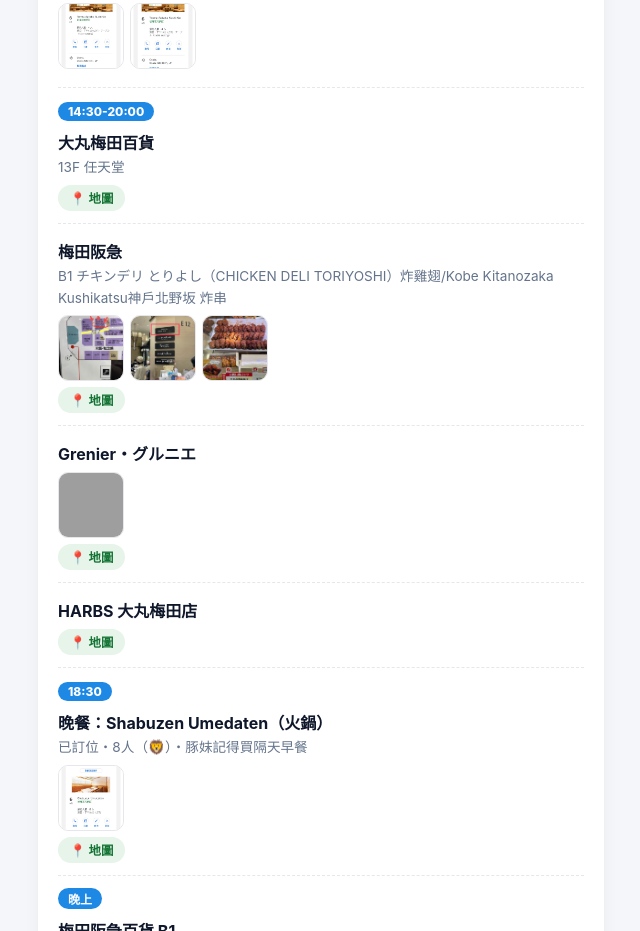
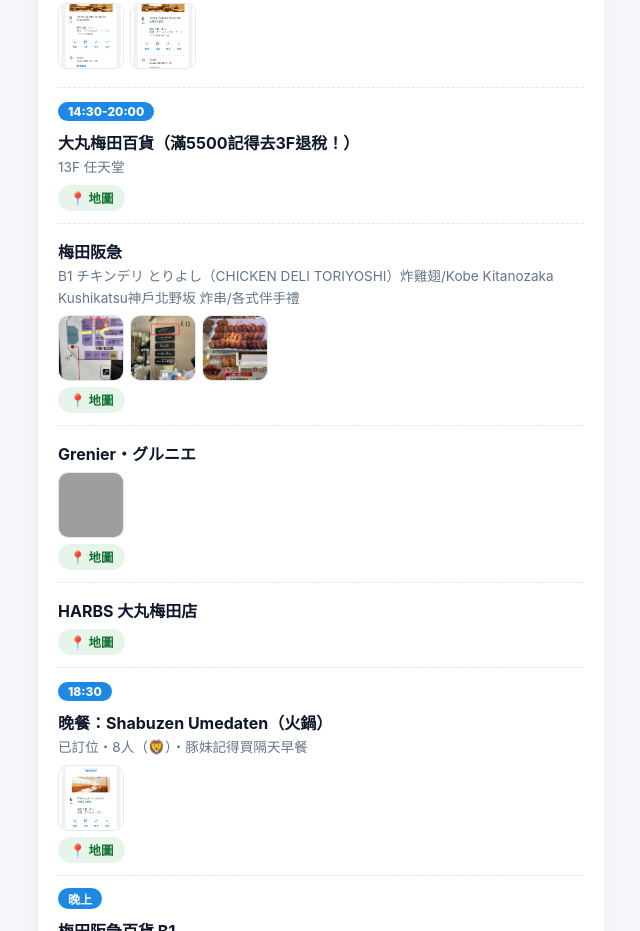
Before and after one commit to leo360603/osaka-2026, a plain HTML site: page index.html in a window 1280 px wide. Shown: the part 5411-6342 px from the top of the page, without its empty margins (319-959 px from the left). Drawn offline with Linux system fonts and the light colour scheme; grey boxes are pictures that could not be loaded.

Commit message:
Update index.html

```diff
--- a/index.html
+++ b/index.html
@@ -398,7 +398,7 @@
 
                         <div class="schedule-item">
                             <span class="schedule-time">14:30-20:00</span>
-                            <div class="schedule-name">大丸梅田百貨</div>
+                            <div class="schedule-name">大丸梅田百貨（滿5500記得去3F退稅！）</div>
                             <div class="schedule-note">13F 任天堂</div>
                             <div class="map-links">
                                 <a href="https://maps.app.goo.gl/KDmMZcUgxTKAXkZp8?g_st=ic" target="_blank" class="map-link-inline">📍 地圖</a>
@@ -407,7 +407,7 @@
 
                         <div class="schedule-item">
                             <div class="schedule-name">梅田阪急</div>
-                            <div class="schedule-note">B1 チキンデリ とりよし（CHICKEN DELI TORIYOSHI）炸雞翅/Kobe Kitanozaka Kushikatsu神戶北野坂 炸串</div>
+                            <div class="schedule-note">B1 チキンデリ とりよし（CHICKEN DELI TORIYOSHI）炸雞翅/Kobe Kitanozaka Kushikatsu神戶北野坂 炸串/各式伴手禮</div>
                             <div class="photo-thumbs">
                                 <a href="images/toriyoshi-1.jpg" target="_blank"><img src="images/toriyoshi-1.jpg" alt="樓層地圖標示位置" loading="lazy"></a>
                                 <a href="images/toriyoshi-2.jpg" target="_blank"><img src="images/toriyoshi-2.jpg" alt="店招牌 E12" loading="lazy"></a>
```
